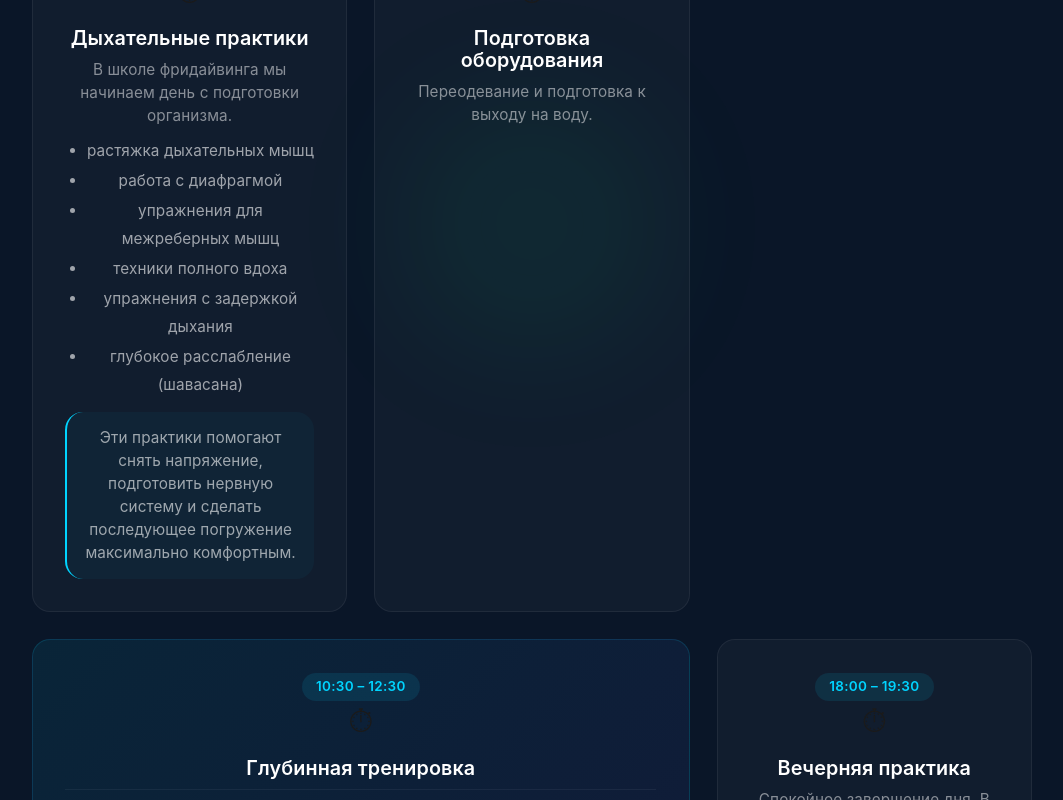
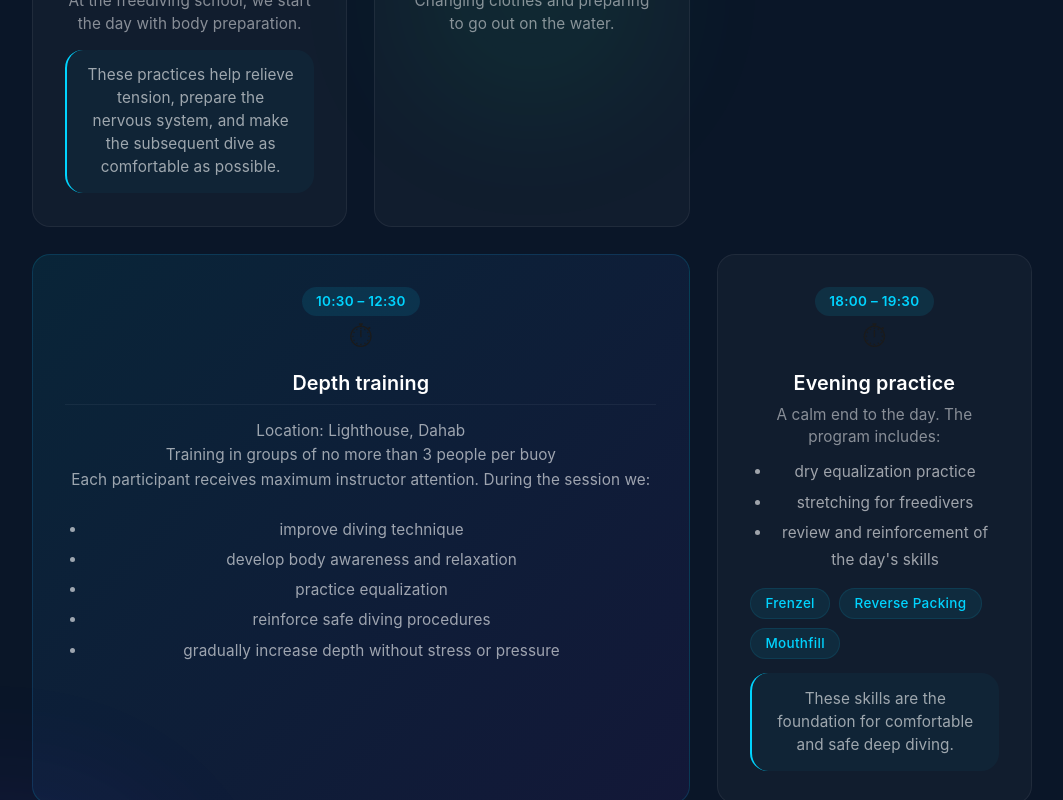
Before and after one commit to Pavel-Khokhlov/dahab_frontend, a React (Vite) app: page / in a window 1280 px wide. Shown: the part 8880-9680 px from the top of the page, without its empty margins (108-1171 px from the left). Built offline with nearby package versions, Linux system fonts and the light colour scheme; the HTML template or start-up script is replaced by a standard one.

Commit message:
translate training day

```diff
--- a/src/sections/FamilyFormat/index.tsx
+++ b/src/sections/FamilyFormat/index.tsx
@@ -42,7 +42,7 @@ const FamilyFormatSection: React.FC = () => {
   const { globalUIStore } = useStore();
   const currentLang = globalUIStore.currentLocale;
   return (
-    <section className="family-format">
+    <section className="family-format" id="family">
       {/* Декоративные водные элементы */}
       <div className="family-format__water-bubble family-format__water-bubble--1"></div>
       <div className="family-format__water-bubble family-format__water-bubble--2"></div>
--- a/src/sections/PriceNew/index.tsx
+++ b/src/sections/PriceNew/index.tsx
@@ -67,7 +67,7 @@ const PricingSection = () => {
   };
 
   return (
-    <section className="pricing-section">
+    <section className="pricing-section" id="price">
       <div className="pricing-section__container">
         <h2
           ref={ref}
--- a/src/sections/TrainingDay/index.tsx
+++ b/src/sections/TrainingDay/index.tsx
@@ -1,15 +1,38 @@
 import dayImg from "@/assets/images/background/trainingday.webp";
 import "./TrainingDay.scss";
 import { useInView } from "react-intersection-observer";
+import { useStore } from "@/store";
+import { useTranslator } from "@/context/TranslationContext";
 
-const TrainingDaySection = () => {
-  const timelineData = [
+export interface PageItem {
+  id: string;
+  icon?: string;
+  time: string;
+  title: Record<"ru" | "en", string>;
+  location?: Record<"ru" | "en", string>;
+  group?: Record<"ru" | "en", string>;
+  description?: Record<"ru" | "en", string>;
+  items?: Record<"ru" | "en", string[]>;
+  techs?: string[];
+  attention?: Record<"ru" | "en", string>;
+  note?: Record<"ru" | "en", string>;
+}
+
+const pageData: PageItem[] = [
   {
+    id: "breathing-practices",
     time: "08:00",
-      title: "Дыхательные практики",
-      description:
-        "В школе фридайвинга мы начинаем день с подготовки организма.",
-      items: [
+    icon: "🌬️",
+    title: {
+      ru: "Дыхательные практики",
+      en: "Breathing practices",
+    },
+    description: {
+      ru: "В школе фридайвинга мы начинаем день с подготовки организма.",
+      en: "At the freediving school, we start the day with body preparation.",
+    },
+    items: {
+      ru: [
         "растяжка дыхательных мышц",
         "работа с диафрагмой",
         "упражнения для межреберных мышц",
@@ -17,45 +40,103 @@ const TrainingDaySection = () => {
         "упражнения с задержкой дыхания",
         "глубокое расслабление (шавасана)",
       ],
-      note: "Эти практики помогают снять напряжение, подготовить нервную систему и сделать последующее погружение максимально комфортным.",
+      en: [],
+    },
+    note: {
+      ru: "Эти практики помогают снять напряжение, подготовить нервную систему и сделать последующее погружение максимально комфортным.",
+      en: "These practices help relieve tension, prepare the nervous system, and make the subsequent dive as comfortable as possible.",
+    },
   },
   {
+    id: "equipment-preparation",
     time: "10:00 – 10:30",
-      title: "Подготовка оборудования",
-      description: "Переодевание и подготовка к выходу на воду.",
-      items: [],
-      note: "",
+    icon: "🤿",
+    title: {
+      ru: "Подготовка оборудования",
+      en: "Equipment preparation",
+    },
+    description: {
+      ru: "Переодевание и подготовка к выходу на воду.",
+      en: "Changing clothes and preparing to go out on the water.",
+    },
   },
   {
+    id: "depth-training",
     time: "10:30 – 12:30",
-      title: "Глубинная тренировка",
-      description: "",
-      location: "📍 Место проведения — Lighthouse, Дахаб",
-      group: "👥 Тренировки в группах не более 3 человек на одном буйке",
-      attention: "Каждый участник получает максимум внимания инструктора",
-      items: [
+    icon: "🏊",
+    title: {
+      ru: "Глубинная тренировка",
+      en: "Depth training",
+    },
+    description: {
+      ru: "",
+      en: "",
+    },
+    items: {
+      ru: [
         "совершенствуем технику ныряния",
         "прислушиваемся к телу и тренируем расслабление",
         "отрабатываем компенсацию давления",
         "практикуем безопасные погружения",
         "постепенно увеличиваем глубину без спешки и стресса",
       ],
-      note: "",
+      en: [
+        "improve diving technique",
+        "develop body awareness and relaxation",
+        "practice equalization",
+        "reinforce safe diving procedures",
+        "gradually increase depth without stress or pressure",
+      ],
+    },
+    location: {
+      ru: "Место проведения — Lighthouse, Дахаб",
+      en: "Location: Lighthouse, Dahab",
+    },
+    group: {
+      ru: "Тренировки в группах не более 3 человек на одном буйке",
+      en: "Training in groups of no more than 3 people per buoy",
+    },
+    attention: {
+      ru: "Каждый участник получает максимум внимания инструктора. Что мы делаем:",
+      en: "Each participant receives maximum instructor attention. During the session we:",
+    },
   },
   {
+    id: "evening-practice",
     time: "18:00 – 19:30",
-      title: "Вечерняя практика",
-      description: "Спокойное завершение дня. В программе:",
-      items: [
+    icon: "🌅",
+    title: {
+      ru: "Вечерняя практика",
+      en: "Evening practice",
+    },
+    description: {
+      ru: "Спокойное завершение дня. В программе:",
+      en: "A calm end to the day. The program includes:",
+    },
+    items: {
+      ru: [
         "тренировка продувки на суше",
         "растяжка на гимнастическом мяче",
         "закрепление полученных навыков",
       ],
+      en: [
+        "dry equalization practice",
+        "stretching for freedivers",
+        "review and reinforcement of the day's skills",
+      ],
+    },
     techs: ["Frenzel", "Reverse Packing", "Mouthfill"],
-      note: "Эти навыки являются основой комфортного и безопасного погружения на большие глубины.",
+    note: {
+      ru: "Эти навыки являются основой комфортного и безопасного погружения на большие глубины.",
+      en: "These skills are the foundation for comfortable and safe deep diving.",
+    },
   },
 ];
 
+const TrainingDaySection = () => {
+  const t = useTranslator();
+  const { globalUIStore } = useStore();
+  const currentLang = globalUIStore.currentLocale;
   const { ref, inView } = useInView({
     triggerOnce: true, // Сработает только один раз
     threshold: 0.2, // 20% элемента видно
@@ -87,8 +168,8 @@ const TrainingDaySection = () => {
             transition: "all 0.6s ease",
           }}
         >
-          Как проходит{" "}
-          <span className="training-day__highlight">тренировочный день</span>
+          {t.title.dayOne}{" "}
+          <span className="training-day__highlight">{t.title.dayTwo}?</span>
         </h2>
 
         {/* Блок с фотографией на всю ширину */}
@@ -101,15 +182,14 @@ const TrainingDaySection = () => {
         </div>
 
         <p className="training-day__subtitle">
-          <strong>От дыхания до глубины</strong> — каждый этап выстроен для
-          максимального комфорта и прогресса
+          <strong>{t.subtitle.dayOne}</strong> — {t.subtitle.dayTwo}
         </p>
 
         <div className="training-day__divider" />
 
         {/* Таймлайн в виде карточной сетки */}
         <div className="training-day__grid">
-          {timelineData.map((item, index) => (
+          {pageData.map((item, index) => (
             <div
               key={index}
               className={`training-day__card ${
@@ -118,23 +198,27 @@ const TrainingDaySection = () => {
             >
               <span className="training-day__card-time">{item.time}</span>
               <span className="training-day__card-icon">⏱</span>
-              <h4 className="training-day__card-title">{item.title}</h4>
+              <h4 className="training-day__card-title">
+                {item.title[currentLang]}
+              </h4>
 
               {item.description && (
-                <p className="training-day__card-text">{item.description}</p>
+                <p className="training-day__card-text">
+                  {item.description[currentLang]}
+                </p>
               )}
 
               {item.location && (
                 <div className="training-day__card-info">
-                  <div>{item.location}</div>
-                  <div>{item.group}</div>
-                  <div>{item.attention}</div>
+                  <div>{item.location[currentLang]}</div>
+                  {item.group && <div>{item.group[currentLang]}</div>}
+                  {item.attention && <div>{item.attention[currentLang]}</div>}
                 </div>
               )}
 
-              {item.items && item.items.length > 0 && (
+              {item?.items && (
                 <ul className="training-day__card-list">
-                  {item.items.map((li, idx) => (
+                  {item.items[currentLang].map((li, idx) => (
                     <li key={idx}>{li}</li>
                   ))}
                 </ul>
@@ -150,8 +234,10 @@ const TrainingDaySection = () => {
                 </div>
               )}
 
-              {item.note && (
-                <div className="training-day__card-note">{item.note}</div>
+              {item?.note && (
+                <div className="training-day__card-note">
+                  {item.note[currentLang]}
+                </div>
               )}
             </div>
           ))}
@@ -160,7 +246,7 @@ const TrainingDaySection = () => {
         {/* Футер */}
         <div className="training-day__footnote">
           <span className="training-day__footnote-icon">💙</span>
-          <em>Каждое погружение — шаг к гармонии с собой и океаном</em>
+          <em>{t.text.dayFooter}</em>
         </div>
       </div>
     </section>
--- a/src/sections/WhyDahab/index.tsx
+++ b/src/sections/WhyDahab/index.tsx
@@ -6,7 +6,7 @@ import { useTranslator } from "@/context/TranslationContext";
 import { useStore } from "@/store";
 import { useInView } from "react-intersection-observer";
 
-export interface WhyDahabItem {
+interface WhyDahabItem {
   id: string;
   icon: string;
   title: Record<"ru" | "en", string>;
```
Also changed, not shown: src/locales/translations.ts (+12 -0 lines). Lines whose indentation alone changed are shown as unchanged.
